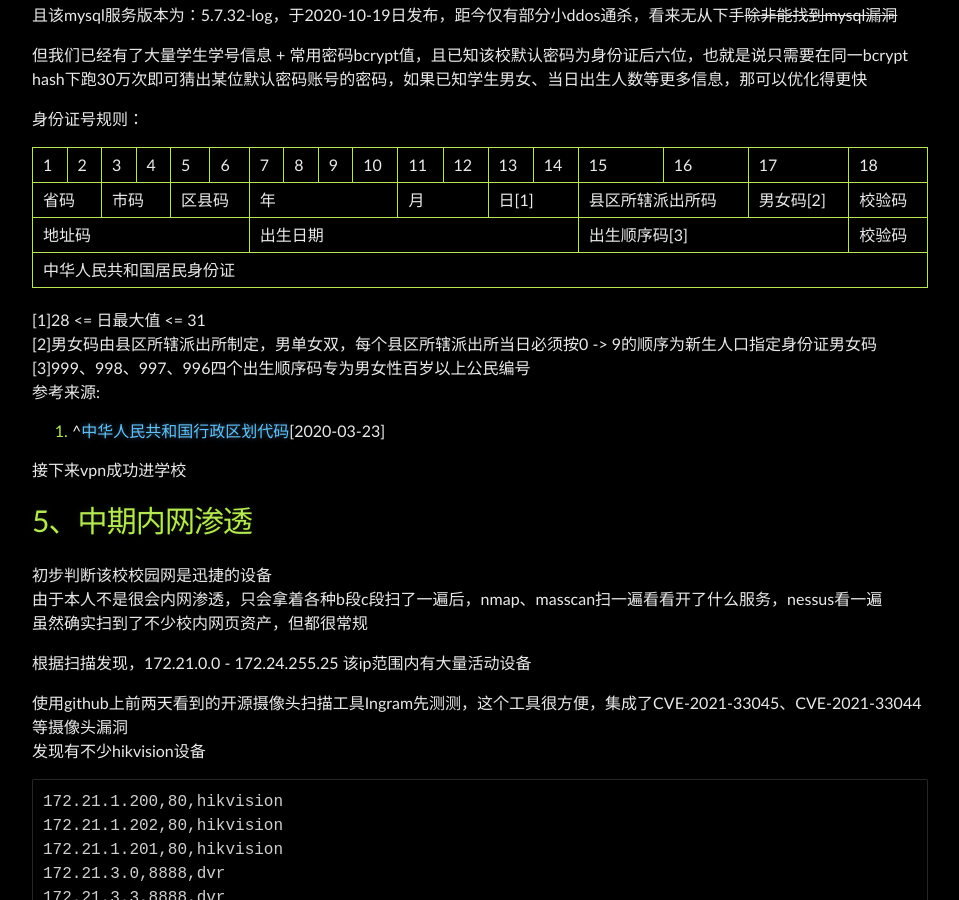
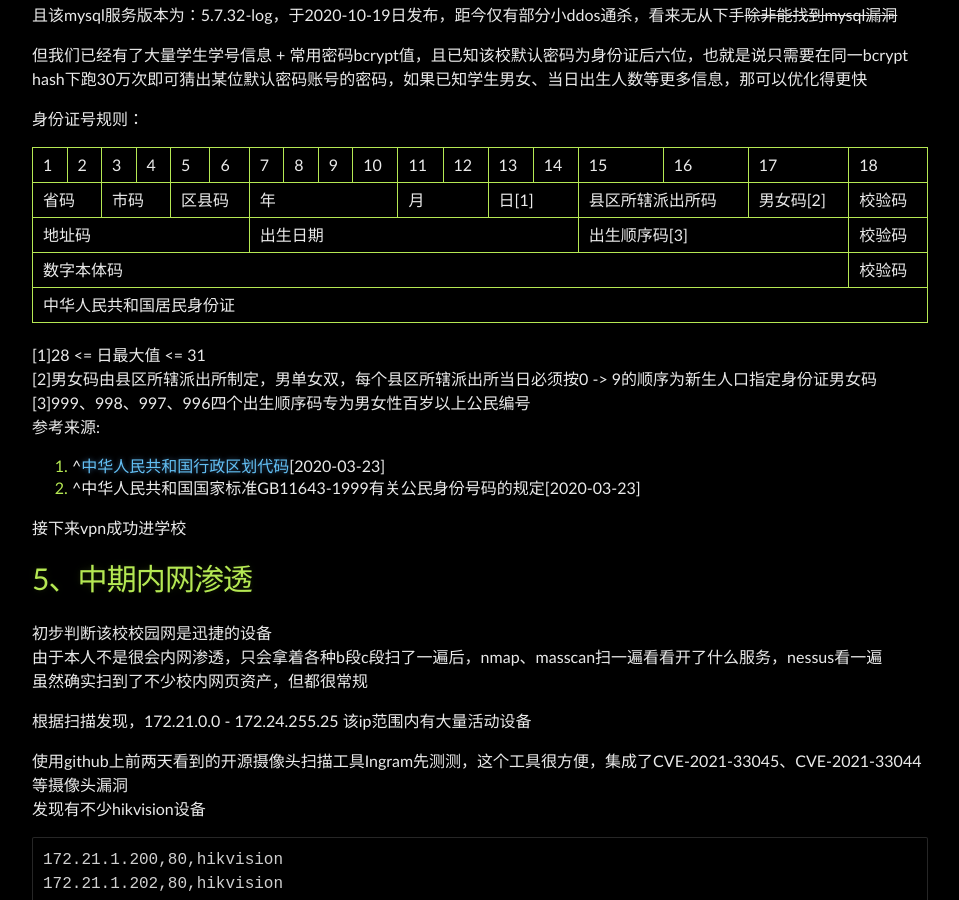
Before and after one commit to Leeyangee/leeyangee.github.io, a Jekyll site: the page built from _posts/2023-06-20-SRC干货 某教育资产经典渗透-漏洞链从外网打到内网.md, in a window 1280 px wide and 900 px high, scrolled down 1763 px. Shown: the whole window, without its empty margins (160-1119 px from the left). Built offline with Jekyll 4.4.1, drawn with Linux system fonts in a browser that asks for light colours.

Commit message:
Update 2023-06-20-SRC干货 某教育资产经典渗透-漏洞链从外网打到内网.md

```diff
--- a/_posts/2023-06-20-SRC干货 某教育资产经典渗透-漏洞链从外网打到内网.md
+++ b/_posts/2023-06-20-SRC干货 某教育资产经典渗透-漏洞链从外网打到内网.md
@@ -106,6 +106,10 @@ SELECT * FROM INFORMATION_SCHEMA.TABLES ORDER BY create_time DESC;
     <td colspan="1">校验码</td>
   </tr>
   <tr>
+  	<td colspan="17">数字本体码</td>
+    <td colspan="1">校验码</td>
+  </tr>
+  <tr>
     <td colspan="18">中华人民共和国居民身份证</td>
   </tr>
 </table>
@@ -115,6 +119,7 @@ SELECT * FROM INFORMATION_SCHEMA.TABLES ORDER BY create_time DESC;
 [3]999、998、997、996四个出生顺序码专为男女性百岁以上公民编号
 参考来源:
 1. ^[中华人民共和国行政区划代码](https://baike.baidu.com/reference/19623128/b38dnXYyG2z7r0fhaUijHzJpuy6BTe6wFznj8jqkLBYusfb6emv8v3DV-PnOu0Rbw-ic2kP1m0Vl7i36am84NPXMGtskirr_FMxutthnK6QzvLxBu1QTrRufM4ayHg)[2020-03-23]
+2. ^中华人民共和国国家标准GB11643-1999有关公民身份号码的规定[2020-03-23]
 
 接下来vpn成功进学校
 
```
